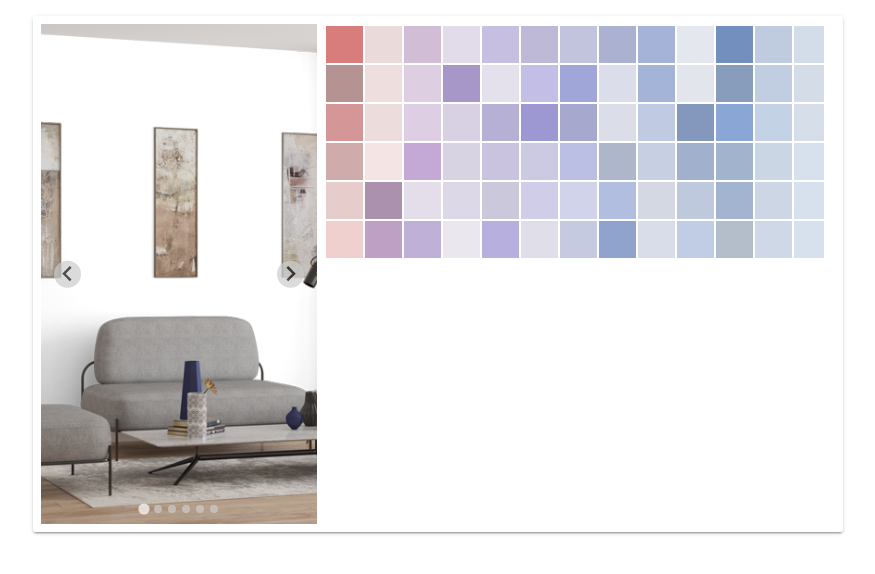
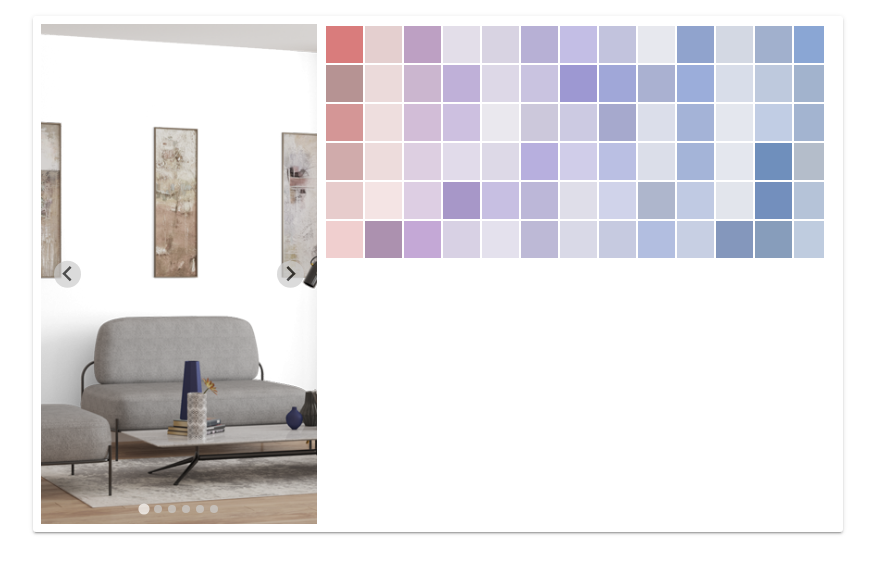
Before and after one commit to litichevskiy/choose-color, a website built with webpack: page index.html in a window 1280 px wide. Shown: the whole page, without its empty margins (202-1077 px from the left). Built offline with nearby package versions, Linux system fonts and the light colour scheme.

Commit message:
fixed bug with palette columns
- every 6th cell to palette was skipped
- added "cursor pointer" to cell palette

```diff
--- a/src/js/components/Palette.js
+++ b/src/js/components/Palette.js
@@ -1,4 +1,6 @@
 import colors from '../colors.json';
+
+const QUANTITY_COLORS_IN_COL = 6;
 
 class Palette {
 
@@ -12,17 +14,21 @@ class Palette {
   }
 
   init() {
+
     const fragment = document.createDocumentFragment();
+    const length = colors.length;
+    let counter = 0;
 
-    for( let i = 0; i < colors.length; i++ ) {
+    while ( counter < length ) {
 
       const li = document.createElement('li');
       li.classList.add('color-column');
 
-      for( let j = 0; j < 6; j++ ) {
+      for( let i = 0; i < QUANTITY_COLORS_IN_COL; i++ ) {
 
-        const { name, hex } = colors[ i++ ];
+        const { name, hex } = colors[counter];
         const div = document.createElement('div');
+
         div.classList.add('color-item');
         div.setAttribute('data-name', name );
         div.setAttribute('data-hex', hex );
@@ -30,6 +36,9 @@ class Palette {
         div.style.background = hex;
 
         li.appendChild( div );
+        counter++;
+
+        if ( counter >= length ) break;
       }
 
       fragment.appendChild( li );
--- a/src/style/components/palette/index.scss
+++ b/src/style/components/palette/index.scss
@@ -26,5 +26,6 @@
     width: 37px;
     height: 37px;
     margin-top: 2px;
+    cursor: pointer;
   }
 }
```
Also changed, not shown: dist/css/style.css, dist/js/bundle.js.
